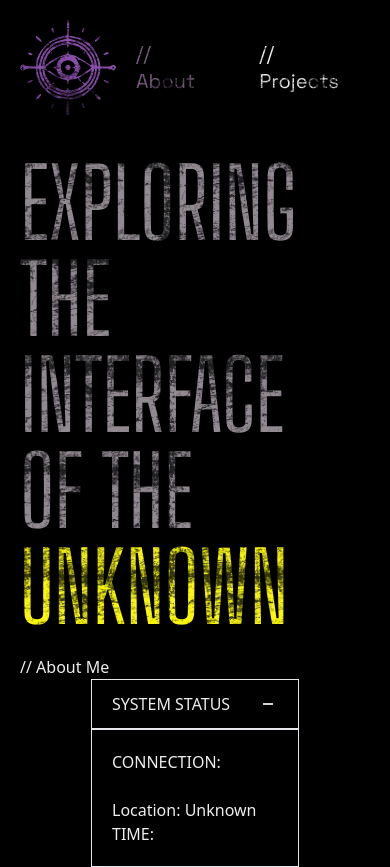
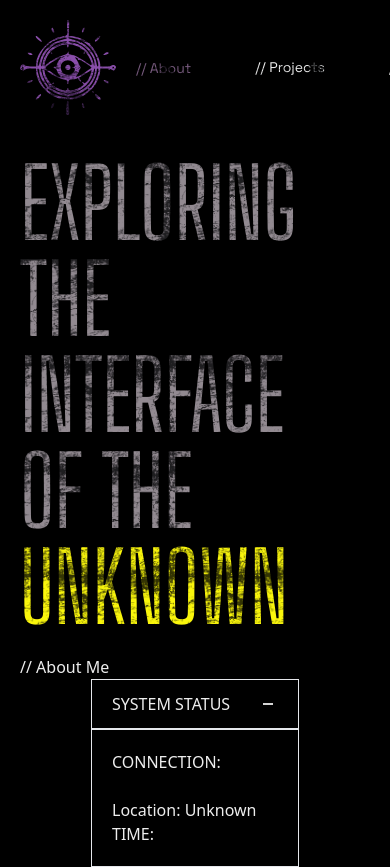
Before and after one commit to DavidJamesAdam/davidjamesadam.github.io, a Next.js app: page /about in a window 390 px wide. Shown: the top 867 px of the page. Built offline with nearby package versions, Linux system fonts and the light colour scheme; no server answers.

Commit message:
Initial commit

```diff
--- a/src/app/components/nav-bar/navBar.tsx
+++ b/src/app/components/nav-bar/navBar.tsx
@@ -14,13 +14,15 @@ const Navbar = () => {
   };
 
   return (
-    <nav className="w-full py-4 flex gap-16 items-center px-5">
+    <nav className="flex-1 py-4 flex gap-16 items-center px-5">
+      <div className="w-auto">
         <Link
           href="/about"
           className={`link-styles ${isActive("/about") ? "active-link" : ""}`}
         >
           // About
         </Link>
+      </div>
 
       <Link
         href="/projects"
--- a/src/app/components/nav-bar/styles.css
+++ b/src/app/components/nav-bar/styles.css
@@ -3,7 +3,7 @@
 @tailwind utilities;
 
 .link-styles{
-  @apply font-space-grotesk hover:text-[#7b5d82] text-xl;
+  @apply font-space-grotesk hover:text-[#7b5d82] whitespace-nowrap text-sm md:text-base lg:text-lg xl:text-xl;
 }
 
 .active-link {
```
Lines whose indentation alone changed are shown as unchanged.
